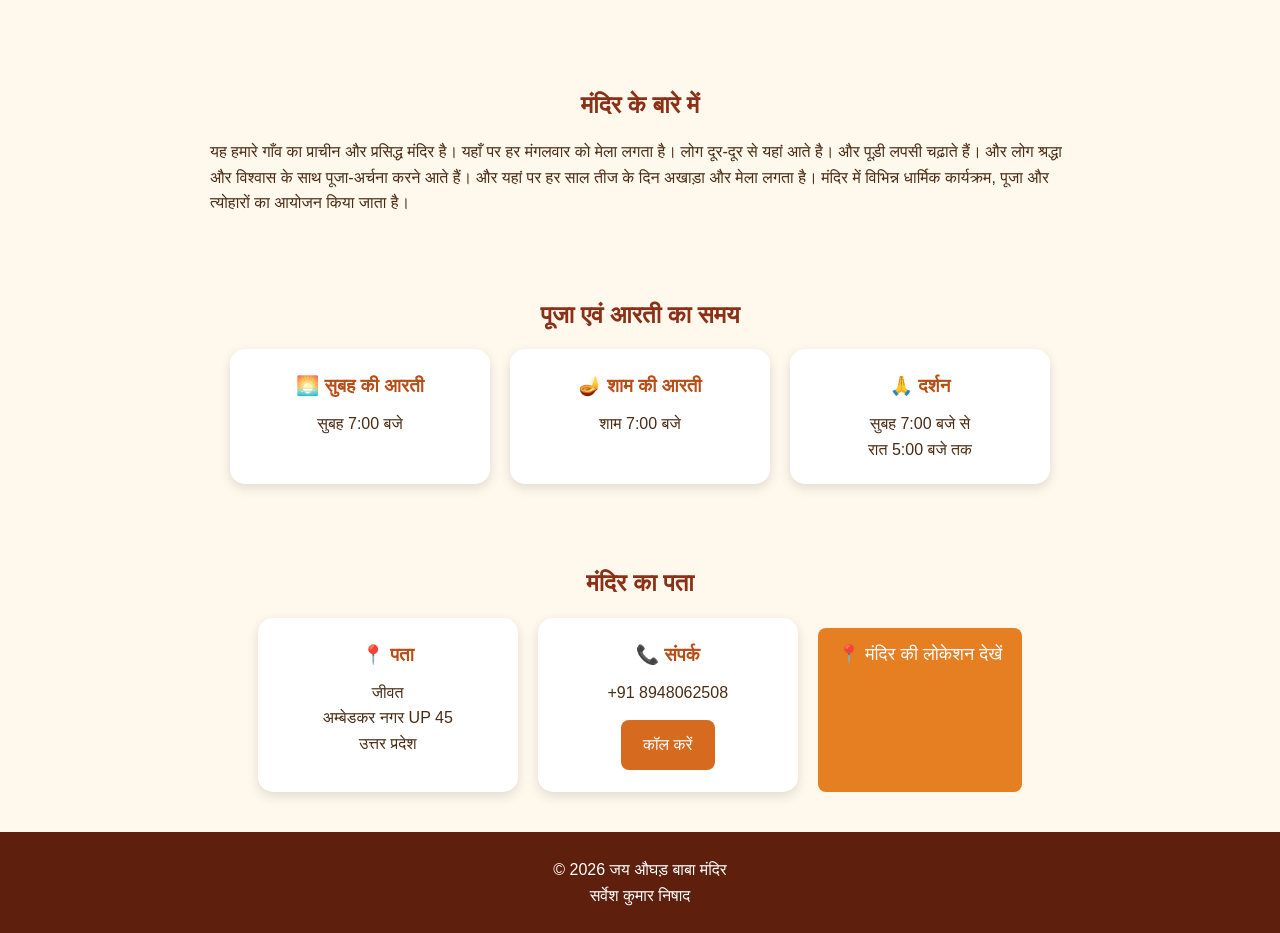
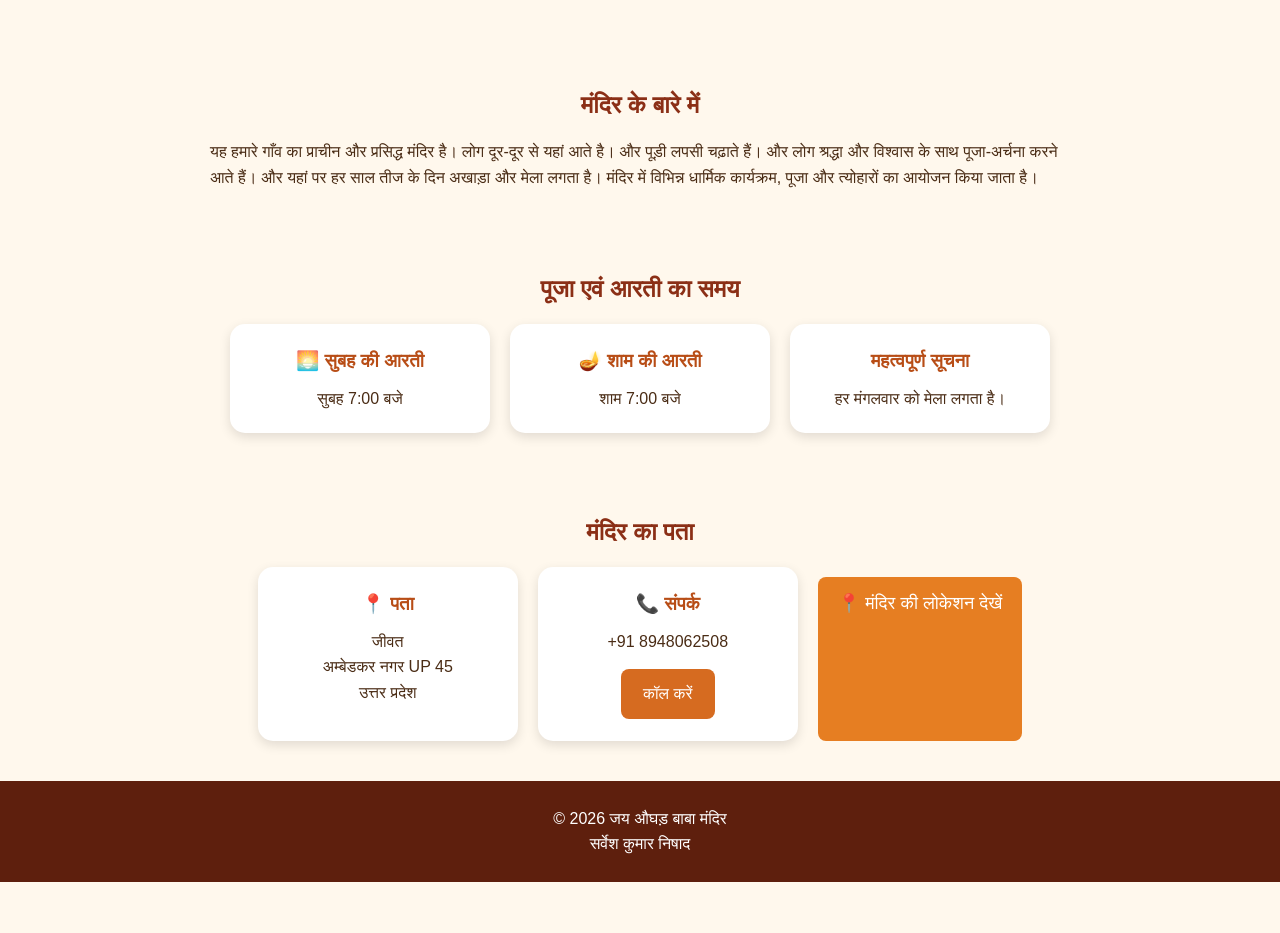
Before and after one commit to sk377039/Jay-audgad-baba, a plain HTML site: page index.html in a window 1280 px wide. Shown: the part 1240-2173 px from the top of the page. After the commit the page ends 2122 px from the top, so only its background shows below. Drawn offline with Linux system fonts and the light colour scheme.

Commit message:
Update index.html

```diff
--- a/index.html
+++ b/index.html
@@ -149,8 +149,7 @@
         <h2>मंदिर के बारे में</h2>
 
         <p>
-            यह हमारे गाँव का प्राचीन और प्रसिद्ध मंदिर है।
-            यहाँ पर हर मंगलवार को मेला लगता है। लोग दूर-दूर से यहां आते है। और पूड़ी लपसी चढ़ाते हैं। और लोग श्रद्धा और विश्वास के साथ पूजा-अर्चना
+            यह हमारे गाँव का प्राचीन और प्रसिद्ध मंदिर है। लोग दूर-दूर से यहां आते है। और पूड़ी लपसी चढ़ाते हैं। और लोग श्रद्धा और विश्वास के साथ पूजा-अर्चना
             करने आते हैं। और यहां पर हर साल तीज के दिन अखाड़ा और मेला लगता है। मंदिर में विभिन्न धार्मिक कार्यक्रम,
             पूजा और त्योहारों का आयोजन किया जाता है।
         </p>
@@ -174,8 +173,8 @@
             </div>
 
             <div class="card">
-                <h3>🙏 दर्शन</h3>
-                <p>सुबह 7:00 बजे से<br>रात 5:00 बजे तक</p>
+                <h3>महत्वपूर्ण सूचना</h3>
+                <p>हर मंगलवार को मेला लगता है।</p>
             </div>
 
         </div>
```
